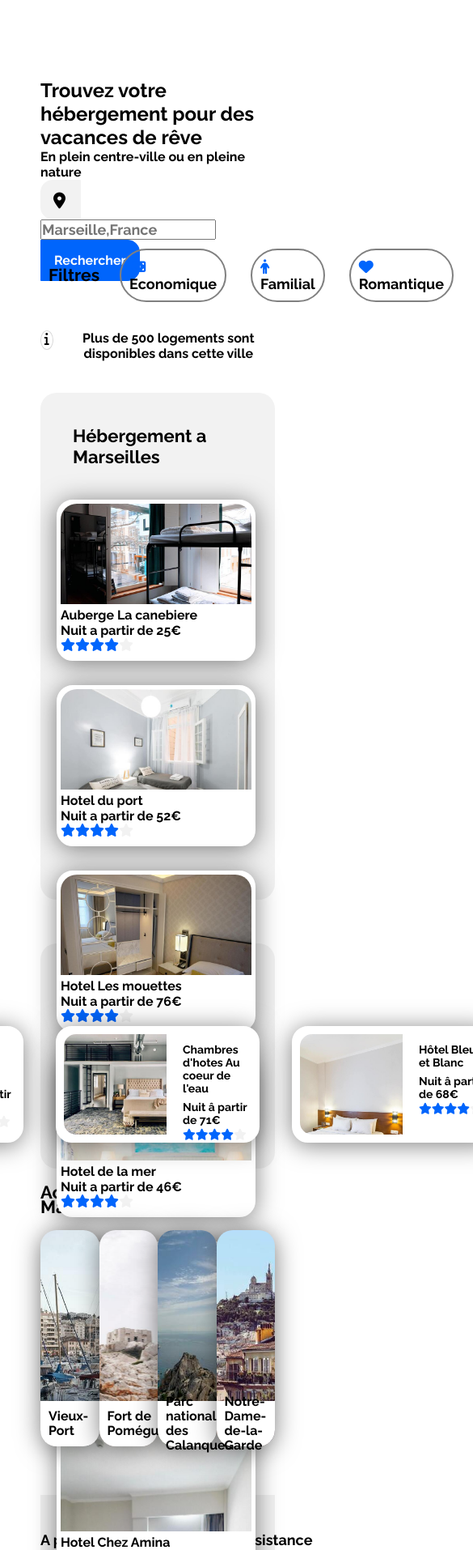
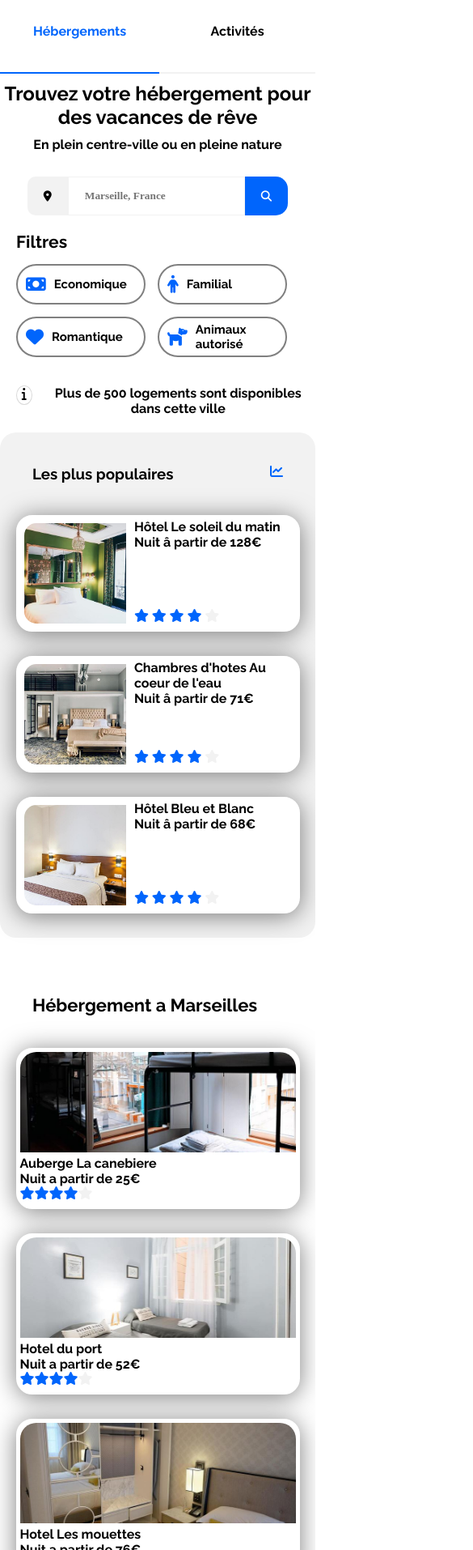
Before and after one commit to alielbaamrani/Booki, a plain HTML site: page index.html in a window 390 px wide. Shown: the part 86-2000 px from the top of the page at 81% size, 585 px wide, since content can reach past the window. Drawn offline with Linux system fonts and the light colour scheme.

Commit message:
DAJR-16 DAJR-17 DAJR-19 finish

```diff
--- a/css/style.css
+++ b/css/style.css
@@ -13,39 +13,62 @@
 
 /* Media Desktop*/
 
+/*Main */
+
 main {
   padding: 0px 50px;
-  margin: 60px 0px;
+}
+
+/* Header Navbar*/
+
+header {
+  width: 100%;
+}
+
+header nav {
+  display: flex;
+  flex-direction: row;
+  padding: 30px;
+}
+
+header nav a,
+header nav div a {
+  text-decoration: none;
+  color: black;
 }
 
 .logo {
-  width: 61.09px;
-  height: 19px;
-  left: 0px;
-  top: 0px;
-}
-.navbar {
-  position: relative;
-  padding: 50px;
-  display: flex;
-  align-items: center;
-  justify-content: space-between;
-  width: 100%;
-  box-sizing: border-box;
+  flex: 0;
 }
 
-.navbar a {
-  color: #000000;
-  font-size: 16px;
-  font-style: normal;
+.nav-link {
+  flex: 1;
+  text-align: right;
+  margin: auto;
 }
 
-.nav-links ul {
-  display: flex;
+.nav-link a {
+  padding: 41px;
 }
 
-.nav-links ul li {
-  margin: 0 15px;
+.nav-link a.active,
+.nav-link a:hover {
+  border-top: solid 2px #0065FC;
+  color: #0065FC;
+}
+
+header nav a img {
+  height: 40px;
+}
+
+/* Block-0 */
+
+.block-0 {
+  padding: 10px 0;
+}
+
+.block-0 h2 {
+  padding-bottom: 10px;
 }
 
 .title {
@@ -56,57 +79,58 @@ main {
   line-height: 26px;
 }
 
-.search {
-  font-size: 18px;
+/* Rechercher */
+
+.search-row {
+  padding: 20px 0;
+  display: flex;
+  flex-direction: row;
 }
 
-.icon {
-  width: 50px;
-  height: 49px;
-  padding: 15px;
-  background: #f2f2f2;
-  border: 1px solid #f2f2f2;
-  border-radius: 15px 0px 0px 15px;
+.search-row .btn {
+  padding: 15px 20px 15px 20px;
 }
 
-.rechercher {
-  width: 332px;
-  height: 49px;
+.btn {
+  border: 0;
 }
 
-.recherche {
-  background-color: #0065fc;
-  padding: 15px 16px;
-  border: 1px solid #0065fc;
-  border-radius: 0px 15px 15px 0px;
-  color: white;
-  text-align: center;
-  text-decoration: none;
-  display: inline-block;
-  font-size: 16px;
+.btn-location {
+  border-radius: 10px 0px 0px 10px;
+  background-color: #f2f2f2;
 }
 
-.search input {
-  background: #ffffff;
+.search-input {
   border: solid 1px #f2f2f2;
-  border-left: none;
-  border-right: none;
-  padding: 16px 16px;
-  position: absolute;
+  font-family: "RalewaySemiBold";
+  color: black;
+  padding-left: 10px;
 }
 
-.search input:focus {
-  outline: none !important;
+.btn-search-common {
+  background-color: #0065fc;
+  color: white;
+  cursor: pointer;
 }
+
+.btn-search {
+  border-radius: 0px 10px 10px 0px;
+  font-family: "RalewaySemiBold";
+}
+
+.btn-search-glass {
+  display: none;
+}
+
+
+/* Filtres */
 
 .filtres {
   display: flex;
-  padding: 10px;
+  flex-direction: row;
+  flex-wrap: wrap;
+  font-size: 18px;
   align-items: center;
-  font-size: 18px;
-}
-.filtres h3 {
-  padding-right: 10px;
 }
 
 .filtres .button {
@@ -125,8 +149,10 @@ main {
   background-color: #deebff;
 }
 
+/* info */
+
 .info {
-  padding-bottom: 39px;
+  padding: 20px 0;
   display: flex;
   text-align: center;
   font-size: 16px;
@@ -140,15 +166,12 @@ main {
   margin-right: 11px;
 }
 
+/* Block 1 */
+
 .block-1 {
   display: flex;
-  margin: 0px;
 }
-.container-card {
-  display: flex;
-  height: 626px;
-  width: 100%;
-}
+ /* Hebergement */
 
 .title {
   padding: 40px;
@@ -156,24 +179,25 @@ main {
 }
 
 .hebergement {
-  width: 880px;
+  width: 70%;
   height: 626px;
   background-color: #f2f2f2;
   border-radius: 20px;
   margin-right: 30px;
   font-size: 16px;
+
 }
 
 .container {
   display: flex;
   flex-wrap: wrap;
+  justify-content: space-around;
 }
 
 .card {
   background: #ffffff;
-  width: 246px;
+  width: 31%;
   height: 199px;
-  margin: 0px 20px;
   border: solid 5px #ffffff;
   border-radius: 20px;
   margin-bottom: 30px;
@@ -182,16 +206,23 @@ main {
 }
 
 .card-image {
+  width: 100%;
   height: 124px;
   margin-bottom: 4px;
   background-size: cover;
   border-radius: 20px 20px 0px 0px;
   box-sizing: border-box;
+  object-fit: cover;
+}
+
+.card-desc {
+  margin-top: 4px;
 }
 
 .star {
   display: flex;
 }
+
 .etoile {
   color: #0065fc;
 }
@@ -199,39 +230,12 @@ main {
   color: #f2f2f2;
 }
 
-.desc {
-  margin-top: 4px;
-}
-
-.card-1 {
-  background-image: url(./hebergements/4_small/marcus-loke-WQJvWU_HZFo-unsplash.jpg);
-}
-
-.card-2 {
-  background-image: url(./hebergements/4_small/fred-kleber-gTbaxaVLvsg-unsplash.jpg);
-}
-
-.card-3 {
-  background-image: url(./hebergements/4_small/reisetopia-B8WIgxA_PFU-unsplash.jpg);
-}
-.card-4 {
-  background-image: url(./hebergements/4_small/annie-spratt-Eg1qcIitAuA-unsplash.jpg);
-}
-
-.card-5 {
-  background-image: url(./hebergements/4_small/nicate-lee-kT-ZyaiwBe0-unsplash.jpg);
-}
-
-.card-6 {
-  background-image: url(./hebergements/4_small/febrian-zakaria-M6S1WvfW68A-unsplash.jpg);
-}
-
 .plus {
   margin: 0px 30px;
 }
-
+ /* Populaires */
 .populaires {
-  width: 420px;
+  width: 30%;
   height: 625px;
   background-color: #f2f2f2;
   border-radius: 20px;
@@ -245,20 +249,26 @@ main {
   justify-content: space-between;
 }
 
-.list-pop {
-  display: flex;
-  flex-direction: column;
-}
-
 .courbe {
   color: #0065fc;
 }
 
+.list-pop {
+  display: flex;
+  flex-direction: column;
+  justify-content: center;
+  align-items: center;
+}
+
+.container-pop {
+  width: 90%;
+}
+
 .card-pop {
   background: #ffffff;
-  width: 343px;
+  width: 100%;
+  padding-bottom: 5px;
   height: 144px;
-  margin: 0px 20px;
   border: solid 5px #ffffff;
   border-radius: 20px;
   margin-bottom: 30px;
@@ -266,43 +276,27 @@ main {
   filter: drop-shadow(0px 3px 15px rgba(0, 0, 0, 0.5));
 }
 
-.card-pop-image {
-  background-color: #0065fc;
-  min-width: 137px;
+.card-pop img {
+  width: 40%;
   height: 134px;
   margin-bottom: 4px;
   border: solid 5px #ffffff;
   border-radius: 20px 0px 0px 20px;
-  box-sizing: border-box;
+  object-fit: cover;
 }
 
 .desc-pop {
-  margin-left: 15px;
-  margin-right: 10px;
+  position: relative;
+  padding-left: 5px;
+  width: 60%;
 }
 
-.desc-pop h4 {
-  margin-top: 16px;
-  padding-bottom: 7px;
+.star-pop {
+  position: absolute;
+bottom: 0;
 }
 
-.desc-pop p {
-  padding-bottom: 34px;
-}
-
-.card-pop-1 {
-  background-image: url(./hebergements/4_small/emile-guillemot-Bj_rcSC5XfE-unsplash.jpg);
-  background-size: cover;
-}
-
-.card-pop-2 {
-  background-image: url(./hebergements/4_small/aw-creative-VGs8z60yT2c-unsplash.jpg);
-  background-size: cover;
-}
-.card-pop-3 {
-  background-image: url(./hebergements/4_small/febrian-zakaria-sjvU0THccQA-unsplash.jpg);
-  background-size: cover;
-}
+/* Marseille */
 .title-mars-1 {
   font-size: 22px;
   line-height: 18px;
@@ -318,7 +312,6 @@ main {
 
 .block-2 {
   display: flex;
-  margin: 0px;
   width: 100%;
   padding-bottom: 60px;
 }
@@ -331,7 +324,7 @@ main {
 
 .card-mars {
   position: relative;
-  width: 302px;
+  width: 23%;
   height: 444px;
   background: #ffffff;
   border-radius: 20px;
@@ -341,18 +334,13 @@ main {
   filter: drop-shadow(0px 3px 15px rgba(0, 0, 0, 0.5));
 }
 
-.card-mars-1 {
-  background-image: url(./activites/4_small/reno-laithienne-QUgJhdY5Fyk-unsplash.jpg);
+.card-mars img {
+  width: 100%;
+  object-fit: cover;
+  border-radius: 20px;
+
 }
-.card-mars-2 {
-  background-image: url(./activites/4_small/paul-hermann-QFTrLdQIRhI-unsplash.jpg);
-}
-.card-mars-3 {
-  background-image: url(./activites/4_small/kilyan-sockalingum-NR8-cBCN3aI-unsplash.jpg);
-}
-.card-mars-4 {
-  background-image: url(./activites/4_small/florian-wehde-xW9e8gdotxI-unsplash.jpg);
-}
+
 .desc-mars {
   position: absolute;
   width: 100%;
@@ -368,10 +356,7 @@ main {
   align-items: center;
 }
 
-.card-mars-image {
-  width: 100%;
-}
-
+/* Footer */
 footer {
   background: #f2f2f2f2;
   display: flex;
@@ -393,168 +378,173 @@ footer {
   font-size: 16px;
 }
 
-@media screen and (max-width: 1400px) {
-}
+@media screen and (max-width: 992px) {
 
-@media screen and (max-width: 1024px) {
+
+  .btn-container {
+    font-size: 14px;
+  }
   .block-1 {
     flex-direction: column;
-    width: 100%;
   }
 
   .hebergement {
     width: 100%;
-    margin-bottom: 54px;
+    margin-bottom: 3%;
   }
 
   .populaires {
     width: 100%;
-    height: 278px;
-    display: flex;
+    height: 50%;
+    justify-content: space-between;
+  }
+
+
+  .card-pop {
+    width: 90%;
   }
 
   .list-pop {
+    margin-left: 3%;
     flex-direction: row;
+  }
+
+  .card-mars {
+    height: 100%;
+  }
+}
+
+@media screen and (max-width: 768px) {
+  main {
+    padding: 0;
+  }
+  header nav {
+    flex-direction: column;
+    padding-left: 0;
+    padding-right: 0;
+    padding-bottom: 0;
+}
+.logo {
+    text-align: center;
+}
+.nav-link {
+    display: flex;
+    margin: unset;
+    text-align: center;
+}
+.nav-link a {
+    flex: 1;
+    border-bottom: solid 2px #F2F2F2;
+}
+.nav-link a.active,
+.nav-link a:hover {
+    border-top: unset;
+    border-bottom: solid 2px #0065FC;
+}
+  .block-0 {
+    text-align: center;
+  }
+
+  .btn-search {
+    display: none;
+  }
+
+  .btn-search-glass {
+    border-radius: 0 15px 15px 0;
+    display: block;
+  }
+
+  .search-row {
+
     justify-content: center;
   }
 
-  .card-pop {
-    background: #ffffff;
-    width: 252px;
-    height: 144px;
+
+  .button {
+    width: 160px;
+    height: 50px;
+    display: flex;
+    font-size: 15px;
+    justify-content: start;
+    align-items: center;
   }
 
-  .desc-pop {
-    font-size: 14px;
-  }
-  .desc-pop p {
-    padding-bottom: 4%;
-  }
-
-  .card-mars {
-    width: 182px;
-    height: 267px;
-  }
-
-  .title-mars {
-    padding: 34px 0;
-  }
-}
-
-@media screen and (max-width: 375px) {
-  main {
-    position: absolute;
-    padding: 0;
-    margin: 0;
-    width: 100%;
-    background-color: #ffffff;
-  }
-
-  .navbar {
-    flex-direction: column;
-    padding: 20px 0px;
-  }
-
-  .nav-links {
-    margin-top: 20px;
-    justify-content: space-between;
-  }
-
-  .block-0 {
-    padding: 0px 20px;
-  }
-  .search button {
-    padding: 0;
+  .button i {
+    font-size: 22px;
+    margin-right: 10px;
   }
 
   .filtres {
-    display: flex;
-    flex-flow: row wrap;
-    width: 100%;
+    justify-content: center;
+    padding: 0 20px;
   }
 
-  .info {
-    padding: 20px;
-    text-align: left;
-    font-size: 15px;
+  .filtres .button {
+    margin: 0 15px 15px 0;
+  }
+  .filtres h3 {
+    margin-bottom: 15px;
+    flex: 100%;
   }
 
+  .info-logo {
+    margin-left: 20px;
+  }
   .block-1 {
-    padding: 0;
-    margin: 0;
-    display: flex;
     flex-direction: column-reverse;
-    flex-wrap: wrap;
-    width: 100%;
   }
 
   .hebergement {
-    padding: 0;
-    margin: 0;
-    width: 100%;
-    background-color: #ffffff;
-    height: auto;
-    display: flex;
+    background-color: #FFFFFF;
+    height: 100%;
     flex-direction: column;
-  }
-
-  .card {
-    width: 100%;
-  }
-  .card-pop {
-    margin: 10px 0;
-    width: 334px;
-  }
-
-  .list-pop {
-    flex-direction: column;
-  }
-
-  .title-pop {
-    padding: 26px 0;
   }
 
   .plus {
     display: none;
   }
-  .populaires {
-    width: 100%;
-    height: 580px;
-    display: flex;
-    flex-direction: column;
-    padding: 0 20px;
-    border-radius: 0;
-  }
 
-  .container-marseille {
+  .list-pop {
+    margin: 0;
     flex-direction: column;
   }
 
-  .card-mars {
-    margin: 24px 0;
-    width: 334px;
-    height: 190px;
+  .container {
+    flex-direction: column;
+    align-items: center;
   }
 
-  .block-2 {
-    padding: 0 20px;
+  .card {
+    width: 90%;
+  }
+
+  .populaires {
+    margin-bottom: 30px;
+  }
+
+  .card-pop {
+    width: 100%;
   }
 
   .title-mars-1 {
-    padding: 0 20px;
+    padding: 40px ;
+  }
+  .container-marseille {
+    justify-content: space-evenly;
+    flex-direction: column;
+    align-items: center;
   }
 
-  .title-mars {
-    padding: 0;
-    font-size: 16px;
-    line-height: 18px;
+  .card-mars {
+    height: 190px;
+    min-width: 90%;
+    margin-bottom: 30px;
   }
 
   footer {
-    padding: 0 20px;
-    width: 377px;
-    height: 501px;
-    display: flex;
+    padding-left: 20px;
+    height: 100%;
     flex-direction: column;
   }
+
 }
--- a/index.html
+++ b/index.html
@@ -12,34 +12,49 @@
     <title>Booki</title>
   </head>
   <body>
+    <!-- header / Navbar -->
     <header>
-      <div class="navbar">
-        <a href="#">
-          <img class="logo" src="assets/Booki/logo/Booki.png" alt="logo" />
+      <nav>
+        <a class="logo" href="#">
+          <img alt="logo" src="./assets/Booki/logo/Booki@3x.png" />
         </a>
-        <div class="nav-links">
-          <ul>
-            <li><a href="#">Hébergement</a></li>
-            <li><a href="#">Activités</a></li>
-          </ul>
+        <div class="nav-link">
+          <a class="active" href="#">Hébergements</a
+          ><a class="" href="#">Activités</a>
         </div>
-      </div>
+      </nav>
     </header>
+
+    <!-- Main -->
     <main>
+      <!-- Block-0 -->
       <div class="block-0">
-        <div>
         <h2>Trouvez votre hébergement pour des vacances de rêve</h2>
         <p>En plein centre-ville ou en pleine nature</p>
       </div>
-<div class="rechercher">
-          <div class="icon">
-            <i class="fa-sharp fa-solid fa-location-dot fa-lg"></i> </div>
 
-          <input class="search" type="search" placeholder="Marseille,France" />
-         <div class="recherche">Rechercher</div>
-        </div>
+      <!-- Search -->
+      <div class="search-row">
+        <button class="btn btn-location">
+          <i class="fa-solid fa-location-dot"></i>
+        </button>
+        <input
+          type="text"
+          name="location"
+          class="btn search-input"
+          placeholder="Marseille, France"
+        />
+        <input
+          type="submit"
+          class="btn btn-search-common btn-search"
+          value="Rechercher"
+        />
+        <button class="btn btn-search-common btn-search-glass">
+          <i class="fa-solid fa-magnifying-glass"></i>
+        </button>
       </div>
 
+      <!-- Filtres-->
       <div class="filtres">
         <h3>Filtres</h3>
         <div class="button">
@@ -51,22 +66,28 @@
           <i class="fa-solid fa-dog"></i> Animaux autorisé
         </div>
       </div>
-
+      <!-- info -->
       <div class="info">
         <div class="info-logo">
           <i class="fa-solid fa-info"></i>
         </div>
         Plus de 500 logements sont disponibles dans cette ville
       </div>
-
+      <!-- Block-1 -->
       <div class="block-1">
         <div class="hebergement">
           <h3 class="title">Hébergement a Marseilles</h3>
 
           <section class="container">
             <div class="card">
-              <div class="card-image card-1"></div>
-              <div class="desc">
+              <div class="card-image">
+                <img
+                  class="card-image"
+                  src="/assets/Booki/hebergements/4_small/marcus-loke-WQJvWU_HZFo-unsplash.jpg"
+                  alt=""
+                />
+              </div>
+              <div class="card-desc">
                 <h4>Auberge La canebiere</h4>
                 <p>Nuit a partir de 25€</p>
                 <div class="star">
@@ -79,7 +100,13 @@
               </div>
             </div>
             <div class="card">
-              <div class="card-image card-2"></div>
+              <div class="card-image">
+                <img
+                  class="card-image"
+                  src="/assets/Booki/hebergements/4_small/fred-kleber-gTbaxaVLvsg-unsplash.jpg"
+                  alt=""
+                />
+              </div>
               <div class="desc">
                 <h4>Hotel du port</h4>
                 <p>Nuit a partir de 52€</p>
@@ -93,7 +120,13 @@
               </div>
             </div>
             <div class="card">
-              <div class="card-image card-3"></div>
+              <div class="card-image">
+                <img
+                  class="card-image"
+                  src="/assets/Booki/hebergements/4_small/reisetopia-B8WIgxA_PFU-unsplash.jpg"
+                  alt=""
+                />
+              </div>
               <div class="desc">
                 <h4>Hotel Les mouettes</h4>
                 <p>Nuit a partir de 76€</p>
@@ -107,7 +140,13 @@
               </div>
             </div>
             <div class="card">
-              <div class="card-image card-4"></div>
+              <div class="card-image">
+                <img
+                  class="card-image"
+                  src="/assets/Booki/hebergements/4_small/annie-spratt-Eg1qcIitAuA-unsplash.jpg"
+                  alt=""
+                />
+              </div>
               <div class="desc">
                 <h4>Hotel de la mer</h4>
                 <p>Nuit a partir de 46€</p>
@@ -121,7 +160,13 @@
               </div>
             </div>
             <div class="card">
-              <div class="card-image card-5"></div>
+              <div class="card-image">
+                <img
+                  class="card-image"
+                  src="/assets/Booki/hebergements/4_small/nicate-lee-kT-ZyaiwBe0-unsplash.jpg"
+                  alt=""
+                />
+              </div>
               <div class="desc">
                 <h4>Auberge Le Panier</h4>
                 <p>Nuit a partir de 23€</p>
@@ -135,7 +180,13 @@
               </div>
             </div>
             <div class="card">
-              <div class="card-image card-6"></div>
+              <div class="card-image">
+                <img
+                  class="card-image"
+                  src="/assets/Booki/hebergements/4_small/febrian-zakaria-M6S1WvfW68A-unsplash.jpg"
+                  alt=""
+                />
+              </div>
               <div class="desc">
                 <h4>Hotel Chez Amina</h4>
                 <p>Nuit a partir de 96€</p>
@@ -148,9 +199,8 @@
                 </div>
               </div>
             </div>
-
+          </section>
           <h3 class="plus">Afficher Plus</h3>
-          </section>
         </div>
 
         <div class="populaires">
@@ -162,11 +212,14 @@
           <div class="list-pop">
             <div class="container-pop">
               <div class="card-pop">
-                <div class="card-pop-image card-pop-1"></div>
+                <img
+                  src="./assets/Booki/hebergements/4_small/emile-guillemot-Bj_rcSC5XfE-unsplash.jpg"
+                  alt=""
+                />
                 <div class="desc-pop">
                   <h4>Hôtel Le soleil du matin</h4>
                   <p>Nuit â partir de 128€</p>
-                  <div class="star">
+                  <div class="star-pop">
                     <i class="fa-solid fa-star etoile"></i>
                     <i class="fa-solid fa-star etoile"></i>
                     <i class="fa-solid fa-star etoile"></i>
@@ -179,11 +232,14 @@
 
             <div class="container-pop">
               <div class="card-pop">
-                <div class="card-pop-image card-pop-2"></div>
+                <img
+                  src="./assets/Booki/hebergements/4_small/aw-creative-VGs8z60yT2c-unsplash.jpg"
+                  alt=""
+                />
                 <div class="desc-pop">
                   <h4>Chambres d'hotes Au coeur de l'eau</h4>
                   <p>Nuit â partir de 71€</p>
-                  <div class="star">
+                  <div class="star-pop">
                     <i class="fa-solid fa-star etoile"></i>
                     <i class="fa-solid fa-star etoile"></i>
                     <i class="fa-solid fa-star etoile"></i>
@@ -193,14 +249,16 @@
                 </div>
               </div>
             </div>
-
             <div class="container-pop">
               <div class="card-pop">
-                <div class="card-pop-image card-pop-3"></div>
+                <img
+                  src="./assets/Booki/hebergements/4_small/febrian-zakaria-sjvU0THccQA-unsplash.jpg"
+                  alt=""
+                />
                 <div class="desc-pop">
                   <h4>Hôtel Bleu et Blanc</h4>
                   <p>Nuit â partir de 68€</p>
-                  <div class="star">
+                  <div class="star-pop">
                     <i class="fa-solid fa-star etoile"></i>
                     <i class="fa-solid fa-star etoile"></i>
                     <i class="fa-solid fa-star etoile"></i>
@@ -213,41 +271,53 @@
           </div>
         </div>
       </div>
+
       <h3 class="title-mars-1">Activité a Marseille</h3>
-
+      <!-- Block-2 -->
       <div class="block-2">
         <div class="container-marseille">
-          <div class="card-mars card-mars-1">
+          <div class="card-mars">
+            <img
+              src="./assets/Booki/activites/4_small/reno-laithienne-QUgJhdY5Fyk-unsplash.jpg"
+              alt=""
+            />
             <div class="card-mars-image">
               <div class="desc-mars">
                 <h3 class="title-mars">Vieux-Port</h3>
               </div>
             </div>
           </div>
-          <div class="card-mars card-mars-2">
-            <div class="card-mars-image">
+          <div class="card-mars">
+            <img
+              src="./assets/Booki/activites/4_small/paul-hermann-QFTrLdQIRhI-unsplash.jpg"
+              alt=""
+            />
             <div class="desc-mars">
               <h3 class="title-mars">Fort de Pomégues</h3>
             </div>
           </div>
-          </div>
-          <div class="card-mars card-mars-3">
-            <div class="card-mars-image">
+          <div class="card-mars">
+            <img
+              src="./assets/Booki/activites/4_small/kilyan-sockalingum-NR8-cBCN3aI-unsplash.jpg"
+              alt=""
+            />
             <div class="desc-mars">
               <h3 class="title-mars">Parc national des Calanques</h3>
             </div>
           </div>
-          </div>
-          <div class="card-mars card-mars-4">
-            <div class="card-mars-image">
+          <div class="card-mars">
+            <img
+              src="./assets/Booki/activites/4_small/florian-wehde-xW9e8gdotxI-unsplash.jpg"
+              alt=""
+            />
             <div class="desc-mars">
               <h3 class="title-mars">Notre-Dame-de-la-Garde</h3>
             </div>
           </div>
         </div>
       </div>
-      </div>
 
+      <!-- Footer -->
       <footer>
         <div class="list">
           <h4 class="title-list">A propos</h4>
```
Lines whose indentation alone changed are shown as unchanged.
